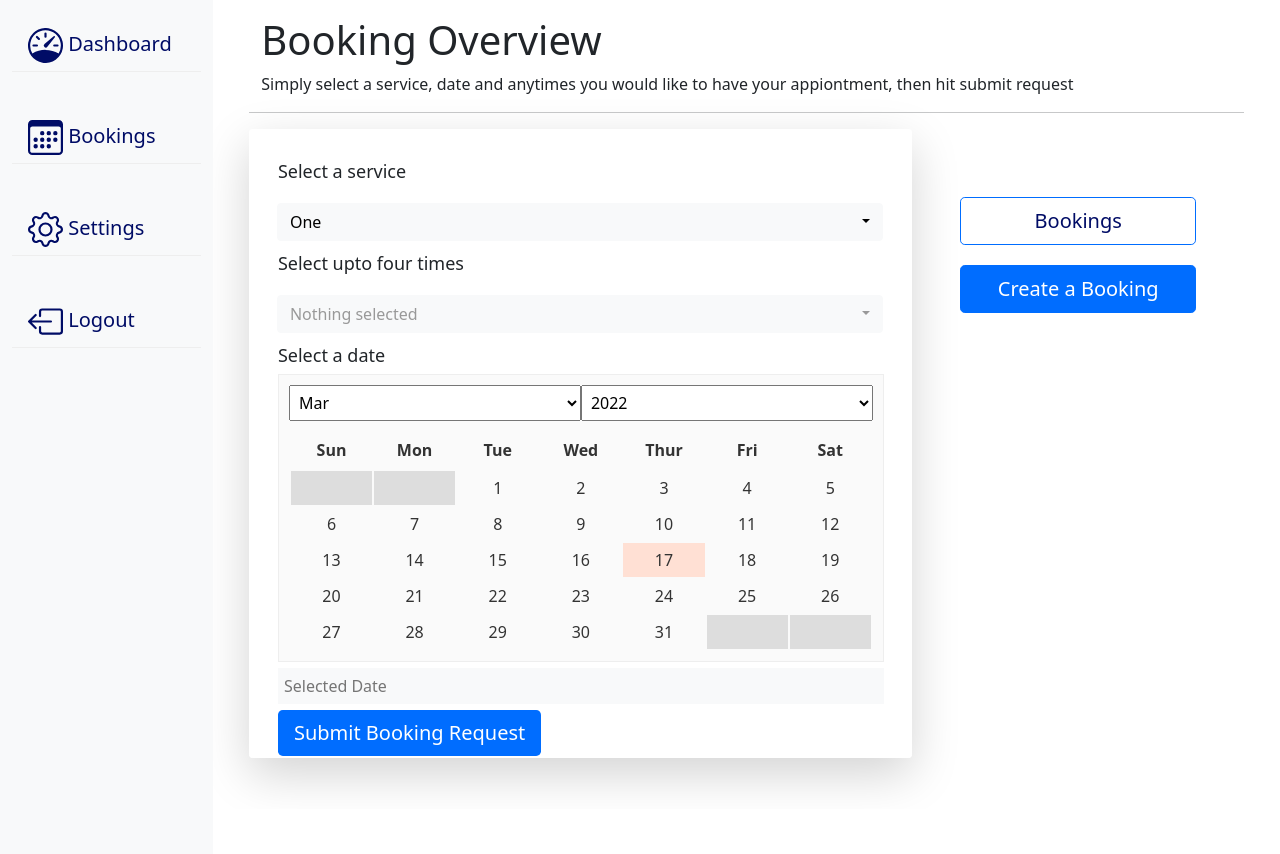
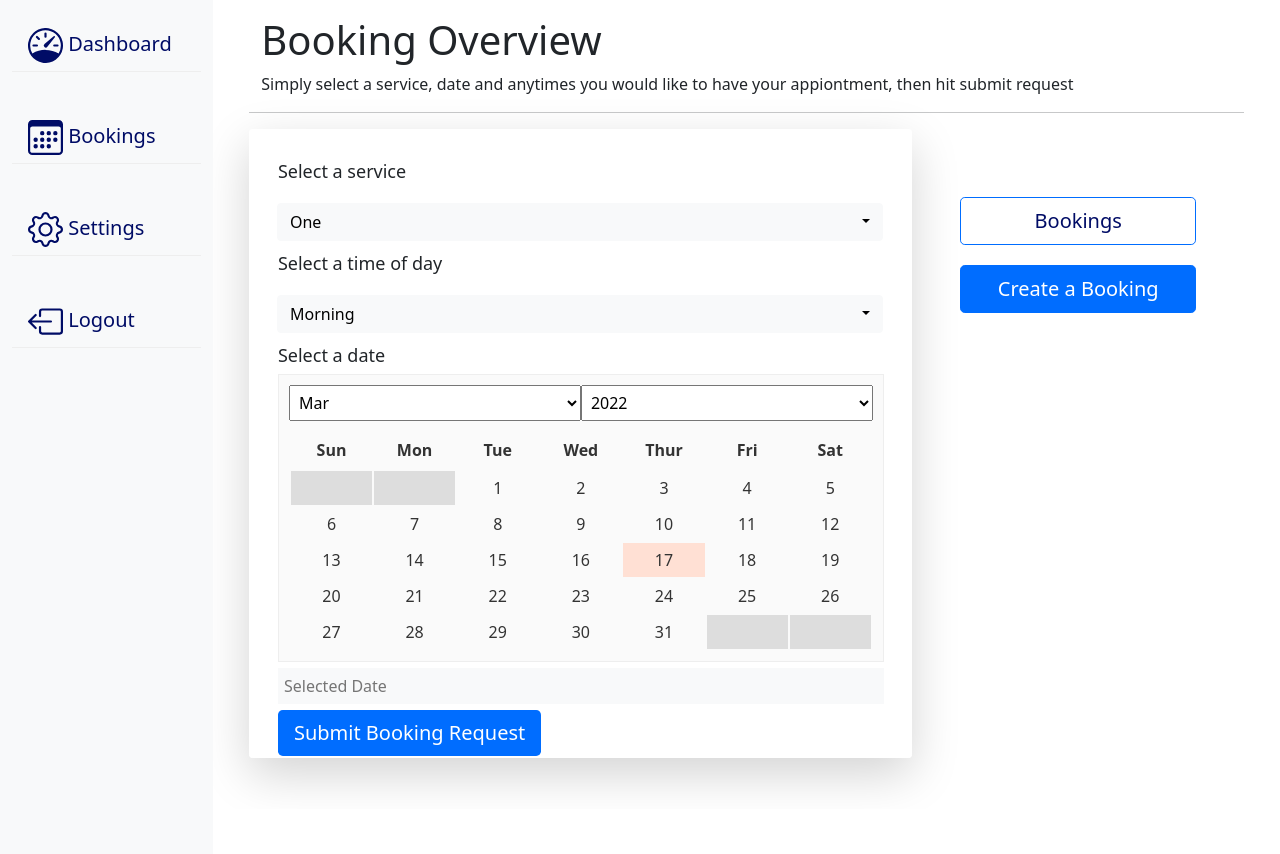
Before and after one commit to gigacache/bookingApplication, a CodeIgniter app: page /bookingApplication/index.php/booking_controller/bookingOverview in a window 1280 px wide, after a click on "Create a Booking". Shown: the part 71-925 px from the top of the page. Run offline with CodeIgniter, Linux system fonts and the light colour scheme; tables that the repository leaves empty hold one stand-in row (values such as "Sample post").

Commit message:
new algorithm

```diff
--- a/application/models/Scheduler.php
+++ b/application/models/Scheduler.php
@@ -25,89 +25,41 @@ public function create(){
 
 
 public function sortSchedule($obj){
-  $count = 0;
-    $timeInTheDay = array();
-    $duration = array();
-    echo "<br/>";
-    print_r($obj->result_array());
-    echo "<br/>";
+  print_r($obj->result_array());
+  echo "<br/>";
+  $startTime = '08:00';
+  $new_time = strtotime($startTime);
+    foreach ($obj->result_array() as $row){
 
-    foreach ($obj->result_array() as $row){
-        $times = $row['bookingTimes'];
-        $timesArray = explode(",", $times);
-        echo "<br/>";
-        $count =0;
-        // Adds times to times with booking ID in array
-          foreach($timesArray as $time){
-            $count++;
-            $timeFormat = date('H:i', strtotime($time));
-            $startTime = strtotime($time);
+      $seconds2add =0;
+        if($row['timeOfDay'] == 'Morning'){
 
-            if($row['service'] == 1){
-                $endTime = date("H:i", strtotime('+30 minutes', $startTime));
-            }
-            else if($row['service'] == 2){
-                $endTime = date("H:i", strtotime('+45 minutes', $startTime));
-            }
-            else if($row['service'] == 3){
-                $endTime = date("H:i", strtotime('+15 minutes', $startTime));
-            }
+          if($row['service'] == 1){
+            $seconds2add = 30*60;}
 
-           echo "<br/> Appiontment:".$row['requestID'];
-           echo "<br/> Starts ".date('H:i', strtotime($time));
-           echo "<br/> Starts ". $endTime;
-           echo "<br/> Service ".$row['service'];
-           echo "<br/>";
+          if($row['service'] == 2){
+            $seconds2add = 45*60;}
 
-           //$this->addToScheduler($row['userID'],$row['bookingDate'],$row['service'],$timeFormat,$endTime);
+          if($row['service'] == 3){
+            $seconds2add = 60*60;}
 
-            $timeInTheDay[$count][$row['requestID']] = $timeFormat . '-' . $endTime;
+          $new_time+=$seconds2add;
 
 
 
-          }
+          if (!DateTime::createFromFormat('H:i:', '2017-10-08 17:23')) {
+              echo date('H:i', strtotime($startTime));
+              echo '<br/>';
+              echo date('H:i', strtotime($new_time));
+            }
 
+        //  $this->addToScheduler($row['userID'],$row['bookingDate'], $row['service'],$time, $new_time);
+
+          $startTime =+ $new_time;
+        }
+
+      }
 }
-
-
-
-
-
-
-print_r($timeInTheDay);
-$this->sortArray2D($timeInTheDay);
-return $timeInTheDay;
-}
-
-
-
-
-public function sortArray2D($timeInTheDay){
-
-  $previous=0;
-  $keys = array_keys($timeInTheDay);
-for($i = 0; $i < count($timeInTheDay); $i++) {
-    echo $keys[$i] . "{<br>";
-    foreach($timeInTheDay[$keys[$i]] as $key => $value) {
-      $t = explode("-", $value);
-      foreach($t as $tim){
-        if($previous == $tim){
-          echo "<br/>";
-
-        print($tim);
-        echo "<br/>";}
-        $previous = $tim;
-      }
-      print_r( $t);
-      //  echo $key . " : " . $value . "<br>";
-        $previous = $value;
-    }
-    echo "}<br>";
-}
-}
-
-
-
 
 
 public function addToScheduler($userID,$bookingDate, $service,$startTime, $endTime){
--- a/application/models/booking_model.php
+++ b/application/models/booking_model.php
@@ -11,13 +11,13 @@ class Booking_model extends CI_Model{
     $userID = $this->session->userdata('userID'); // Where item is the array index like session id
     $service = $this->input->post('service');
     $date = $this->input->post('date');
-    $times = implode(',',$this->input->post('times'));
+    $timeOfDay = $this->input->post('timeOfDay');
     $status = "pending";
     $data = array(
       'userID'=>$userID,
       'service'=>$service,
       'bookingDate'=>$date,
-      'bookingTimes'=>$times,
+      'timeOfDay'=>$timeOfDay,
       'status'=> $status,
     );
     return $this->db->insert('requests',$data);
--- a/application/views/user/booking.php
+++ b/application/views/user/booking.php
@@ -25,10 +25,7 @@
                     <tr>
                       <td><?php echo $row->service;?></td>
                       <td><?php echo $row->bookingDate;?></td>
-                      <td><?php
-                      if(substr_count($row->bookingTimes, ",") > 0) {
-                        echo "Not finalised";
-                      }else{ echo $row->bookingTimes;}?></td>
+                      <td><?php echo $row->timeOfDay;?></td>
                       <td><?php echo $row->status;?></td>
                       <td>
                       <form method="post" action=<?php echo site_url('Booking_Controller/cancelBooking')?>>
@@ -58,23 +55,12 @@
                       </select>
                     </div>
                     <div class="input-group">
-                      <h4>Select upto four times</h4>
-                      <?php
-                                            $start = "08:00"; //you can write here 00:00:00 but not need to it
-                                            $end = "17:00";
-
-                                            $tStart = strtotime($start);
-                                            $tEnd = strtotime($end);
-                                            $tNow = $tStart;
-                                            echo '<select class="selectpicker" multiple name="times[]" data-width="100%" data-max-options="4">';
-                                            while($tNow <= $tEnd){
-                                                echo '<option value="'.date("H:i a",$tNow).'">'.date("H:i a",$tNow).'</option>';
-                                                $tNow = strtotime('+15 minutes',$tNow);
-                                            }
-                                            echo '</select>';
-                                        ?>
-
-                      </div>
+                      <h4>Select a time of day</h4>
+                      <select class="selectpicker" name="timeOfDay" data-width="100%" data-dropup-auto="false">
+                        <option value="Morning">Morning</option>
+                        <option value="Afternoon">Afternoon</option>
+                      </select>
+                    </div>
                      <h4>Select a date</h4>
                     <div id="pick-inline"></div>
                       <input type="text" id="input-inline" placeholder="Selected Date" name="date">
--- a/database.sql
+++ b/database.sql
@@ -19,7 +19,7 @@ CREATE TABLE requests(
   FOREIGN KEY (userID) REFERENCES users(userID),
   service varchar(255),
   bookingDate DATE,
-  bookingTimes varchar(255),
+  timeOfDay varchar(255),
   status varchar(255)
 );
 
```
